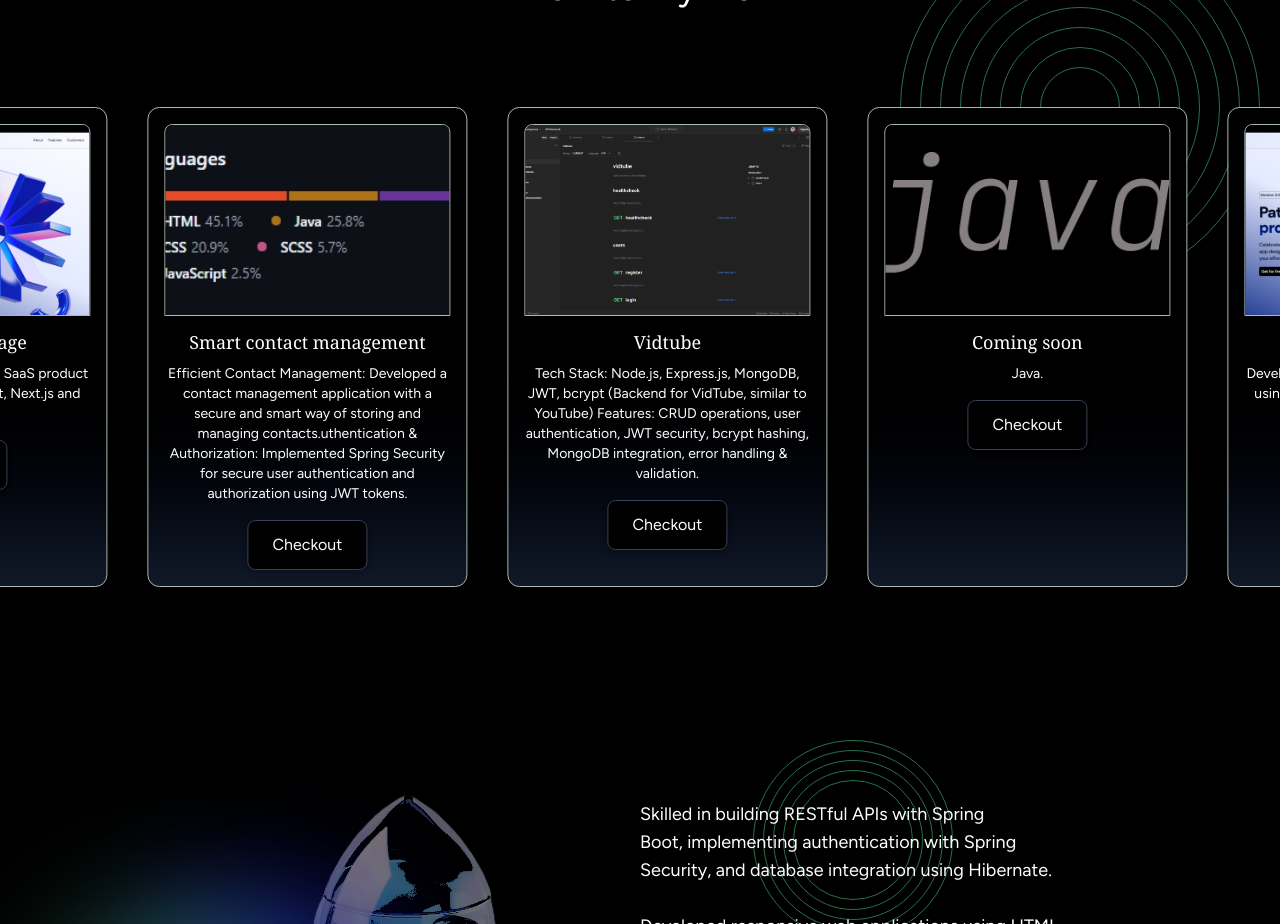
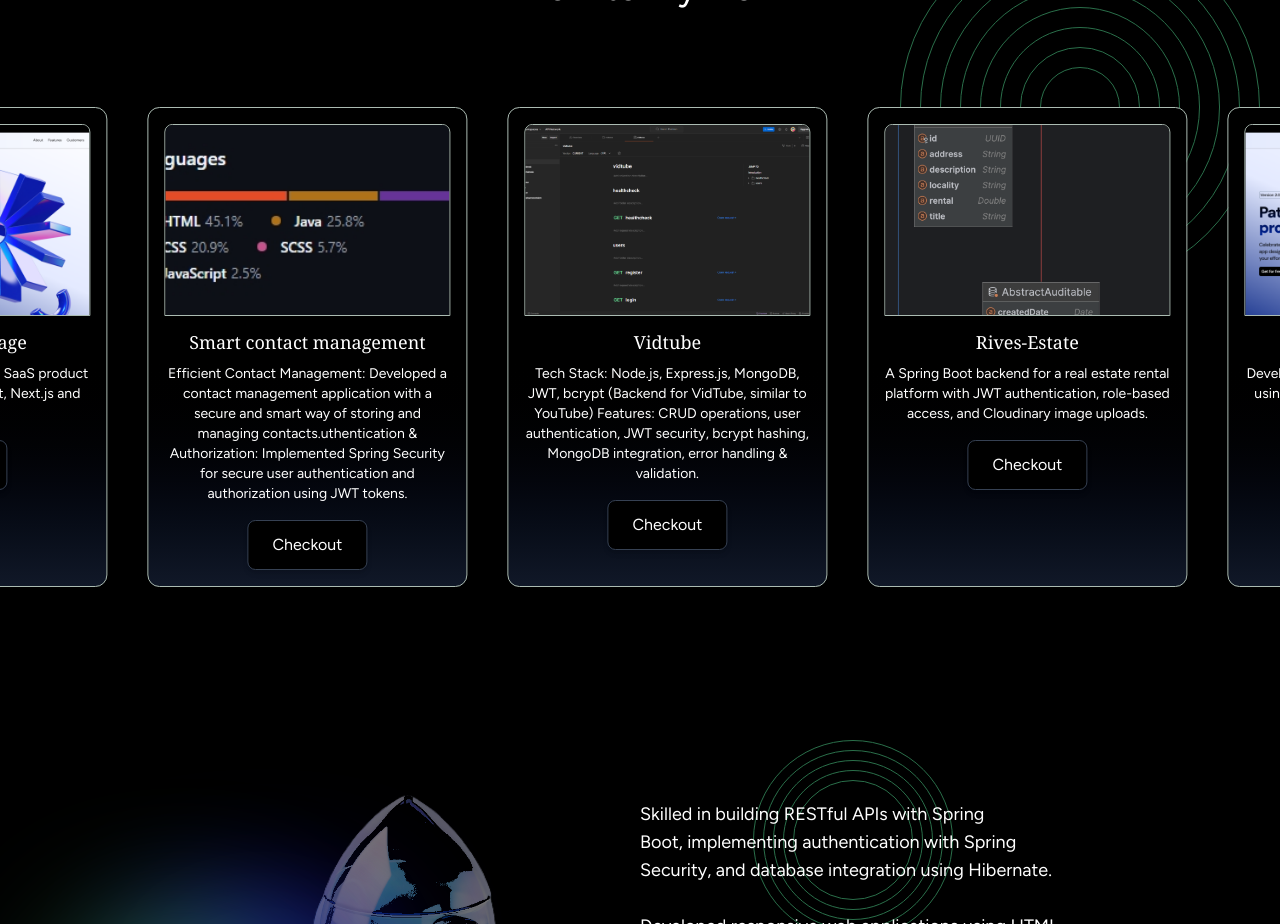
Before and after one commit to sengarsumit/Sumit-portfolio, a React (Vite) app: page / in a window 1280 px wide. Shown: the part 3360-4284 px from the top of the page. Built offline with nearby package versions, Linux system fonts and the light colour scheme.

Commit message:
add project

```diff
--- a/src/Components/Projects.jsx
+++ b/src/Components/Projects.jsx
@@ -4,6 +4,7 @@ import { useRef } from "react";
 import landing from '../assets/landing.png'
 import spring from '../assets/spring.jpeg'
 import vidtube from '../assets/vidtube.png'
+import Rives from '../assets/Rives-Estate.png'
 import java from '../assets/java.png'
 const cards = [
     {
@@ -29,9 +30,10 @@ const cards = [
     },
     {
       id: 4,
-      title: "Coming soon",
-      image: java,
-      description: "Java.",
+      title: "Rives-Estate",
+      image: Rives,
+      description: "A Spring Boot backend for a real estate rental platform with JWT authentication, role-based access, and Cloudinary image uploads.",
+      link:"https://github.com/sengarsumit/Rives-estate"
     },
   ];
 
```
Also changed, not shown: src/assets/Rives-estate.png (added).
